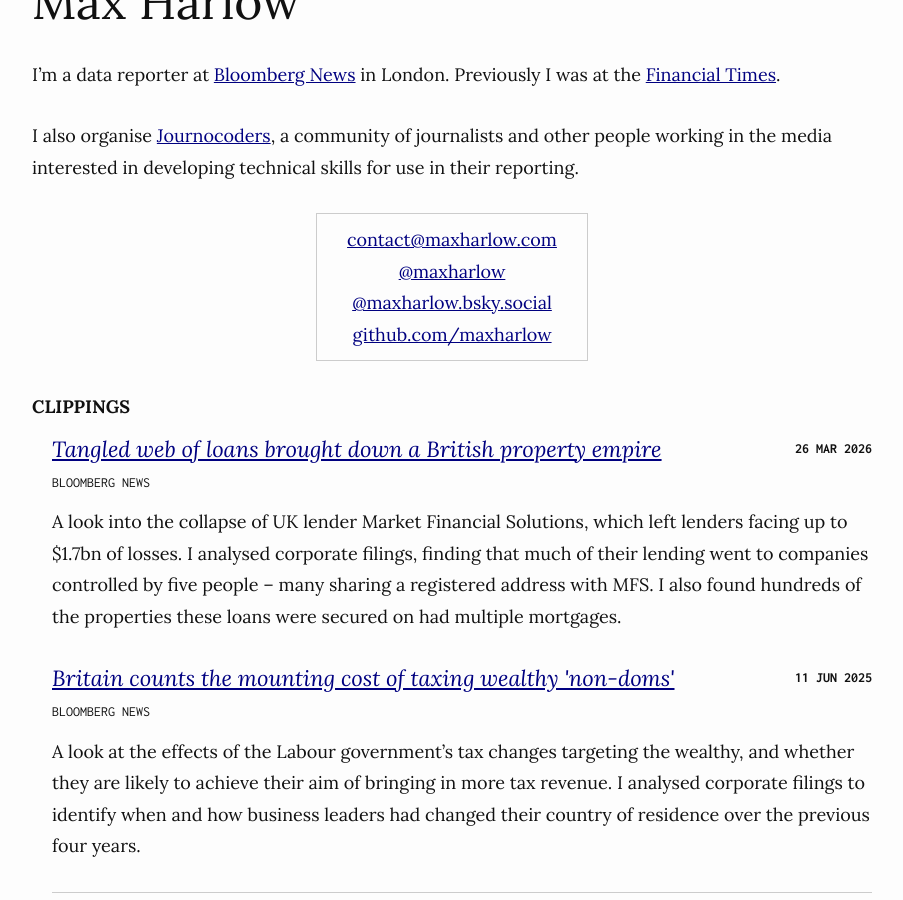
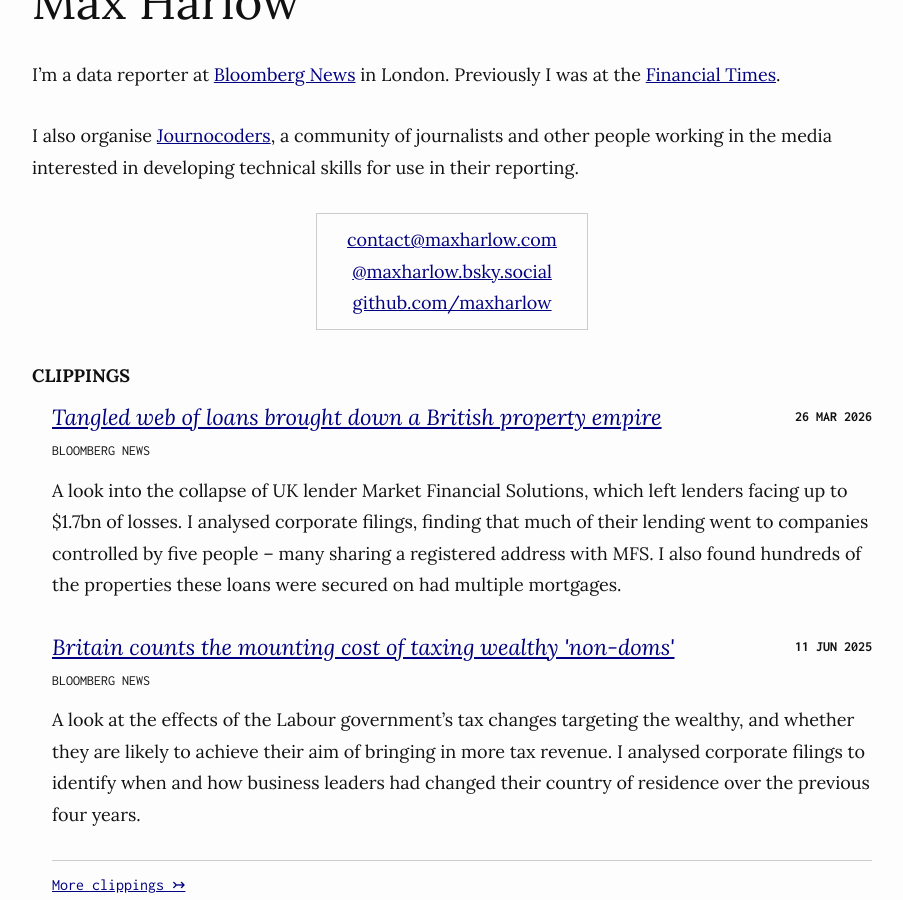
Before and after one commit to maxharlow/maxharlow.github.io, a Jekyll site: the page built from index.md, in a window 1280 px wide and 900 px high, scrolled down 448 px. Shown: the whole window, without its empty margins (188-1091 px from the left). Built offline with Jekyll 4.4.1, drawn with Linux system fonts in a browser that asks for light colours.

Commit message:
Remove Twitter

```diff
--- a/_layouts/home.html
+++ b/_layouts/home.html
@@ -10,7 +10,6 @@ layout: default
 <section id="contact">
 <ul>
 <li><a href="mailto:contact@maxharlow.com">contact@maxharlow.com</a></li>
-<li><a href="https://twitter.com/maxharlow">@maxharlow</a></li>
 <li><a href="https://bsky.app/profile/maxharlow.bsky.social">@maxharlow.bsky.social</a></li>
 <li><a href="https://github.com/maxharlow">github.com/maxharlow</a></li>
 </ul>
```
